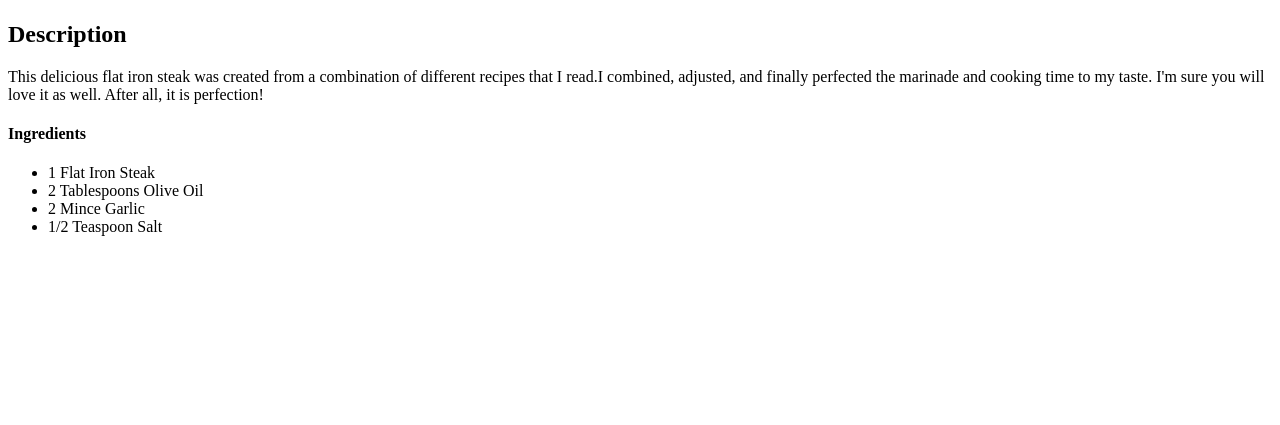
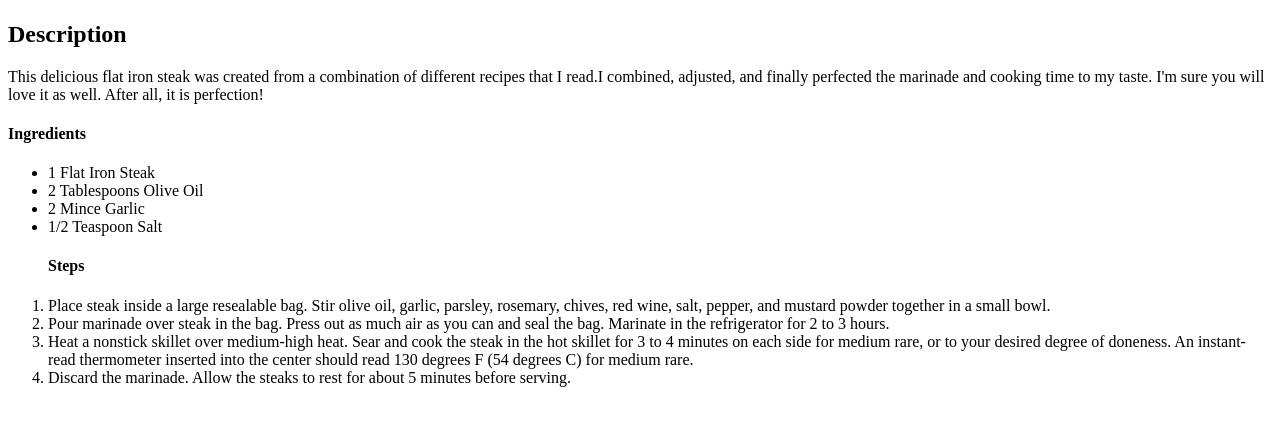
Before and after one commit to EdgyIdiot/Odin-Recipes, a plain HTML site: page recipes/steak.html in a window 1280 px wide. Shown: the part 99-524 px from the top of the page. Drawn offline with Linux system fonts and the light colour scheme.

Commit message:
Added steps ordered list

```diff
--- a/recipes/steak.html
+++ b/recipes/steak.html
@@ -16,5 +16,12 @@
         <li>2 Mince Garlic</li>
         <li>1/2 Teaspoon Salt</li>
     </ul>
+    <ol>
+<h4>Steps</h4>
+        <li>Place steak inside a large resealable bag. Stir olive oil, garlic, parsley, rosemary, chives, red wine, salt, pepper, and mustard powder together in a small bowl.</li>
+        <li>Pour marinade over steak in the bag. Press out as much air as you can and seal the bag. Marinate in the refrigerator for 2 to 3 hours.</li>
+        <li>Heat a nonstick skillet over medium-high heat. Sear and cook the steak in the hot skillet for 3 to 4 minutes on each side for medium rare, or to your desired degree of doneness. An instant-read thermometer inserted into the center should read 130 degrees F (54 degrees C) for medium rare.</li>
+        <li>Discard the marinade. Allow the steaks to rest for about 5 minutes before serving.</li>
+    </ol>
 </body>
 </html>
```
